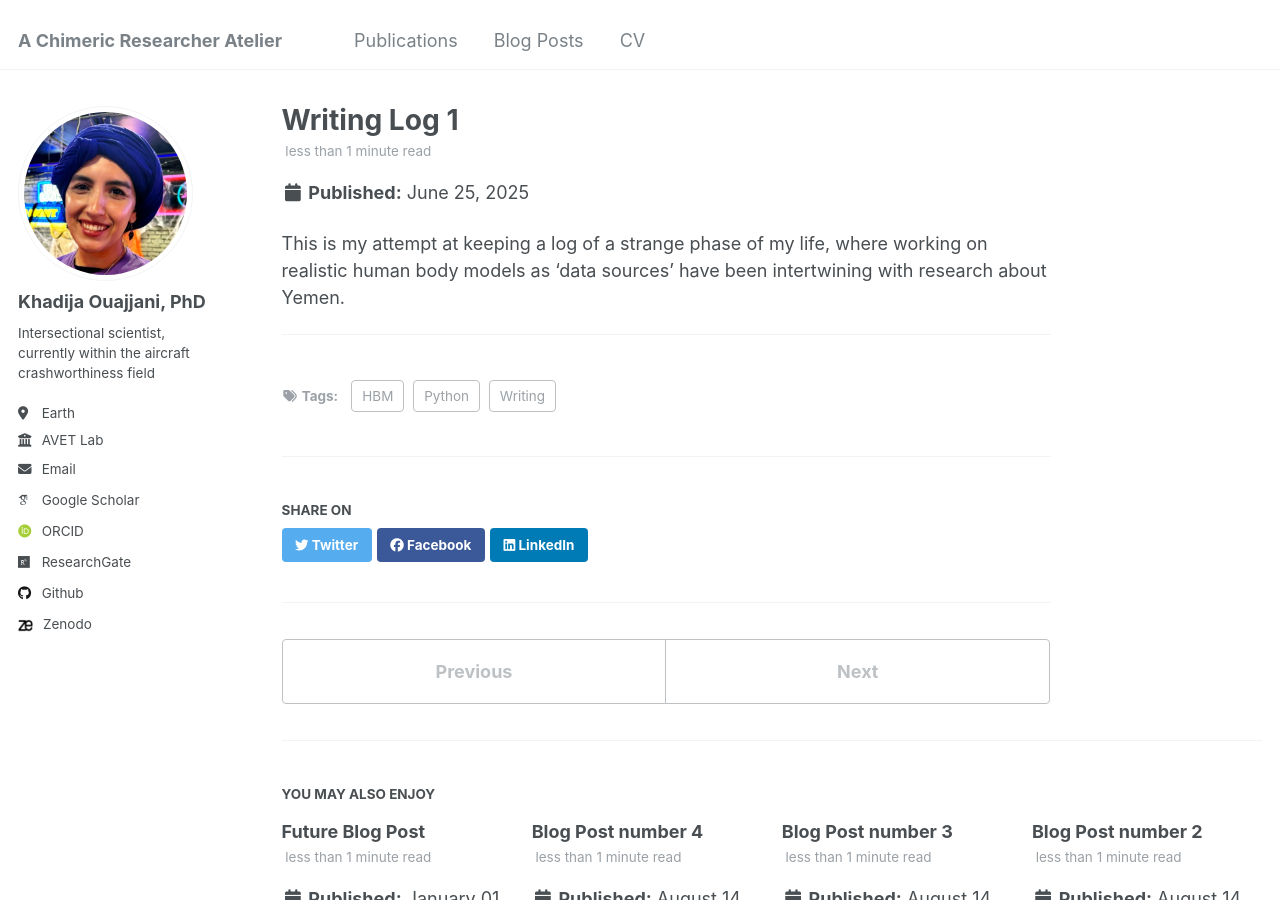
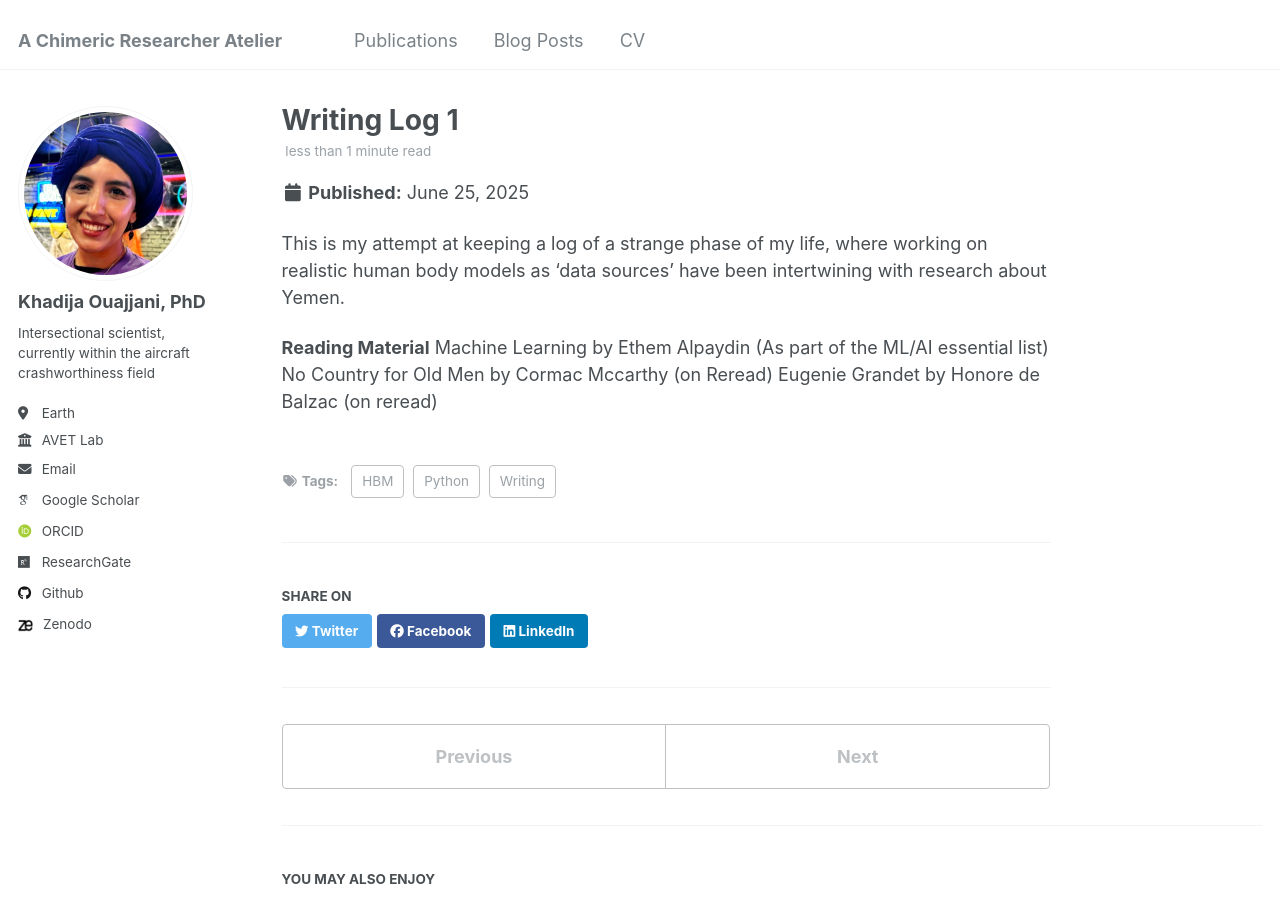
Before and after one commit to drko-curius/drko-curius.github.io, a Jekyll site: the page built from _posts/2012-08-14-blog-post-1.md, in a window 1280 px wide and 900 px high. Built offline with Jekyll 4.4.1, drawn with Linux system fonts in a browser that asks for light colours; some web fonts are replaced.

Commit message:
Update 2012-08-14-blog-post-1.md

```diff
--- a/_posts/2012-08-14-blog-post-1.md
+++ b/_posts/2012-08-14-blog-post-1.md
@@ -10,5 +10,7 @@ tags:
 
 This is my attempt at keeping a log of a strange phase of my life, where working on realistic human body models as 'data sources' have been intertwining with research about Yemen.
 
-
-------
+**Reading Material**
+Machine Learning by Ethem Alpaydin (As part of the ML/AI essential list)
+No Country for Old Men by Cormac Mccarthy (on Reread)
+Eugenie Grandet by Honore de Balzac (on reread)
```
